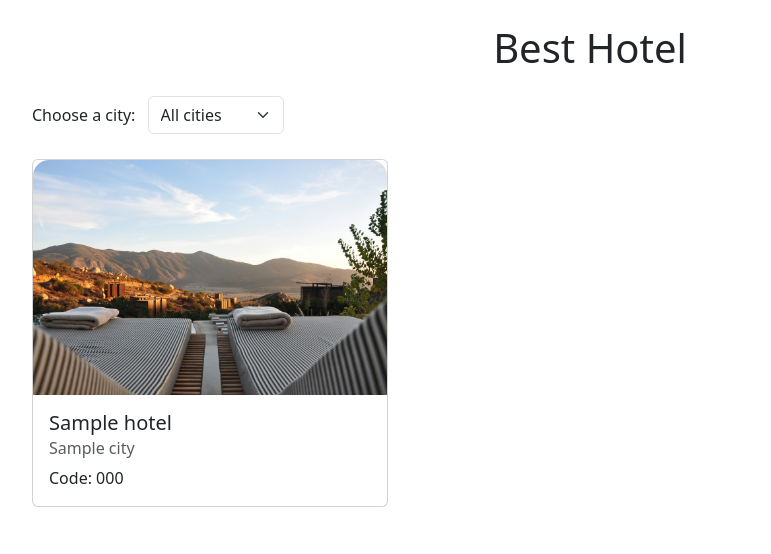
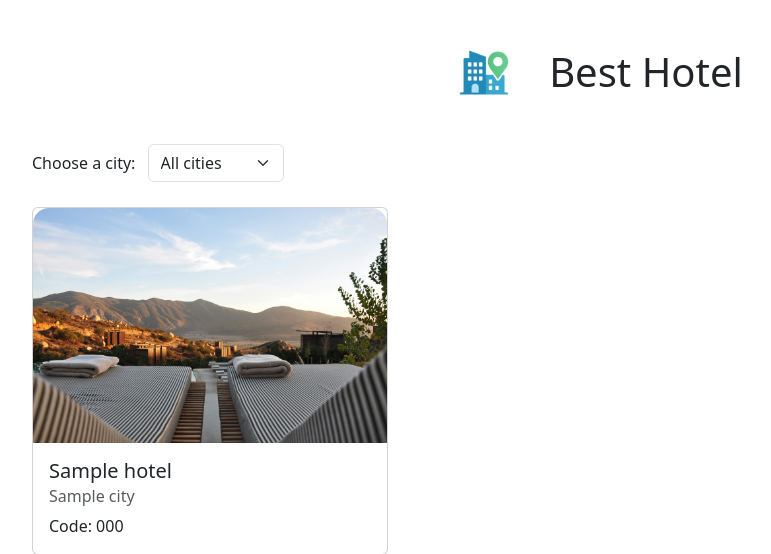
Before and after one commit to matthieuEv/BestHotel, a Django app: page / in a window 1280 px wide. Shown: the top 554 px of the page, without its empty margins (50-821 px from the left). Run offline with Django 5.2, Linux system fonts and the light colour scheme; tables that the repository leaves empty hold one stand-in row (values such as "Sample post"); some libraries are stand-ins or nearby versions.

Commit message:
fix: add icon next to the title

```diff
--- a/bestHotel/bestHotelApp/templates/bestHotelApp/index.html
+++ b/bestHotel/bestHotelApp/templates/bestHotelApp/index.html
@@ -24,7 +24,10 @@
 </head>
 <body>
   <div class="container mt-4">
-    <h1 class="mb-4 text-center">Best Hotel</h1>
+    <div class="d-flex align-items-center justify-content-center mb-4">
+      <img src="{% static 'bestHotelApp/favicon.ico' %}" alt="Best Hotel Logo" style="height: 96px; width: auto; margin-right: 16px;">
+      <h1 class="mb-0">Best Hotel</h1>
+    </div>
     <div class="mb-4">
       <form method="get" class="d-inline-block">
         <label for="city-select" class="form-label me-2 d-inline-block">Choose a city:</label>
```
